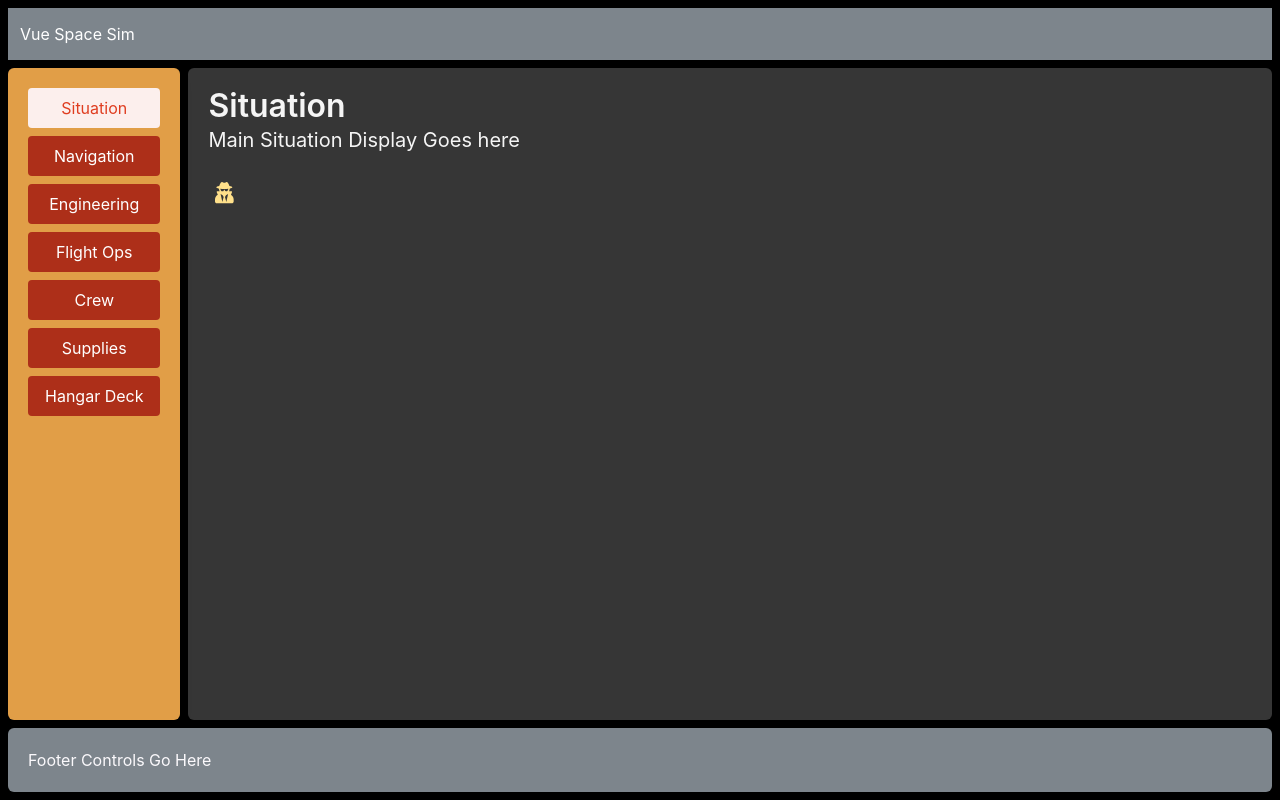
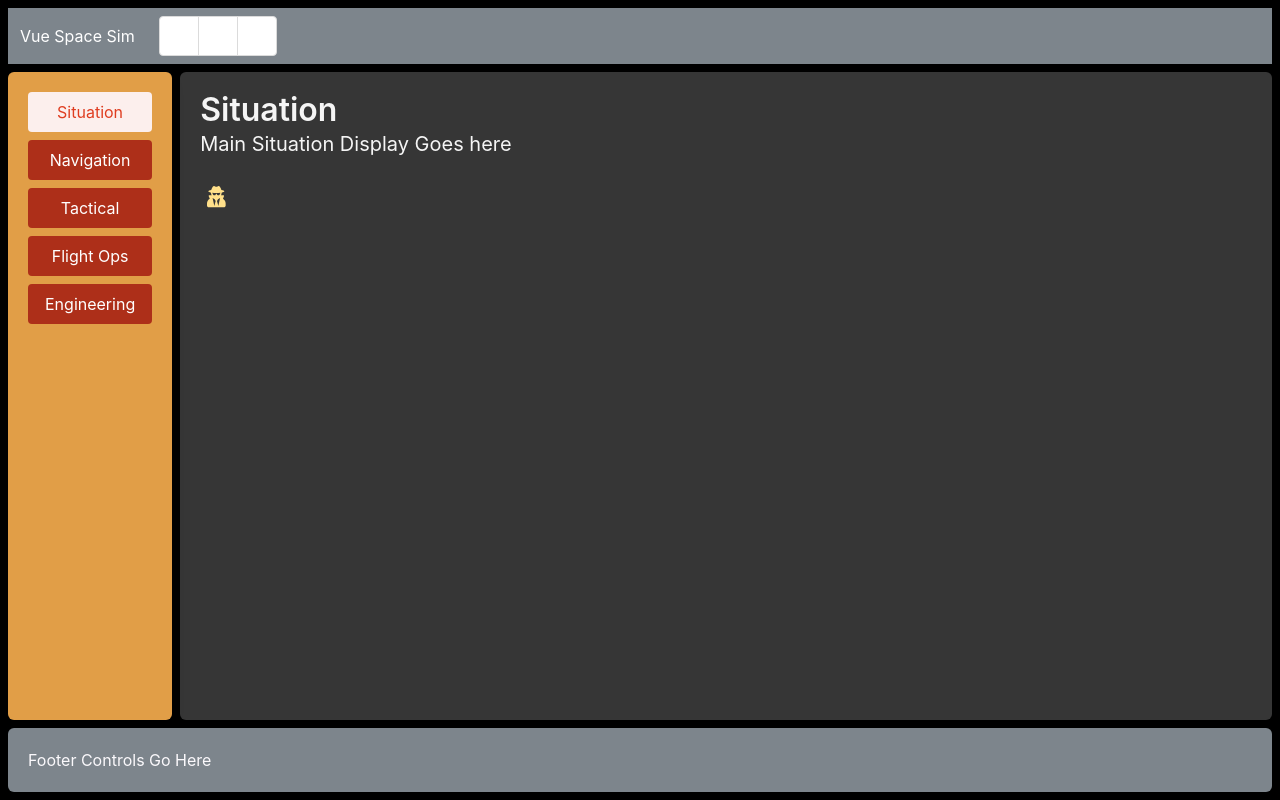
Before and after one commit to IntegerMan/vue-space-sim, a Vue app: page /situation in a window 1280 px wide. Built offline with nearby package versions, Linux system fonts and the light colour scheme.

Commit message:
Tasks and WIP on the time control

```diff
--- a/src/assets/styles/bulma.scss
+++ b/src/assets/styles/bulma.scss
@@ -6,4 +6,25 @@ $danger: #d25d5d;
 $success: #76b894;
 $text: #fbf9fc;
 
+/* width */
+::-webkit-scrollbar {
+    width: 20px;
+}
+
+/* Track */
+::-webkit-scrollbar-track {
+    box-shadow: inset 0 0 5px $background;
+}
+
+/* Handle */
+::-webkit-scrollbar-thumb {
+    background: $primary;
+    border-radius: 10px;
+}
+
+/* Handle on hover */
+::-webkit-scrollbar-thumb:hover {
+    background: $link;
+}
+
 @import '../node_modules/bulma/bulma.sass';
--- /dev/null
+++ b/src/components/GameSpeedControl.vue
@@ -0,0 +1,31 @@
+<template>
+    <div class="field has-addons has-text-dark">
+        <p class="control">
+            <button class="button">
+                <span class="icon is-small">
+                    <font-awesome-icon icon="fa-pause"></font-awesome-icon>
+                </span>
+            </button>
+        </p>
+        <p class="control">
+            <button class="button">
+                <span class="icon is-small">
+                    <font-awesome-icon icon="fa-play"></font-awesome-icon>
+                </span>
+            </button>
+        </p>
+        <p class="control">
+            <button class="button">
+                <span class="icon is-small">
+                    <font-awesome-icon icon="fa-forward"></font-awesome-icon>
+                </span>
+            </button>
+        </p>
+    </div>
+</template>
+
+<script>
+export default {
+    name: 'GameSpeedControl',
+};
+</script>
--- a/src/components/NavButton.vue
+++ b/src/components/NavButton.vue
@@ -7,6 +7,7 @@
 <script>
 export default {
     name: 'NavButton',
+
     props: ['to'],
 };
 </script>
--- a/src/components/NavHeader.vue
+++ b/src/components/NavHeader.vue
@@ -1,9 +1,21 @@
 <template>
     <nav class="navbar is-info" role="navigation">
         <div class="navbar-brand">
-            <div class="navbar-item">
-                Vue Space Sim
-            </div>
+            <div class="navbar-item">Vue Space Sim</div>
+        </div>
+        <div class="navbar-item">
+            <game-speed-control />
         </div>
     </nav>
 </template>
+
+<script>
+import GameSpeedControl from '@/components/GameSpeedControl.vue';
+
+export default {
+    name: 'NavHeader',
+    components: {
+        GameSpeedControl,
+    },
+};
+</script>
--- a/src/components/NavSidebar.vue
+++ b/src/components/NavSidebar.vue
@@ -2,11 +2,9 @@
     <nav role="navigation">
         <nav-button class="is-fullwidth" :to="{ name: 'Situation' }">Situation</nav-button>
         <nav-button class="is-fullwidth" :to="{ name: 'Nav' }">Navigation</nav-button>
+        <nav-button class="is-fullwidth" :to="{ name: 'Tactical' }">Tactical</nav-button>
+        <nav-button class="is-fullwidth" :to="{ name: 'Flight' }">Flight Ops</nav-button>
         <nav-button class="is-fullwidth" :to="{ name: 'Engineering' }">Engineering</nav-button>
-        <nav-button class="is-fullwidth" :to="{ name: 'Flight' }">Flight Ops</nav-button>
-        <nav-button class="is-fullwidth" :to="{ name: 'Crew' }">Crew</nav-button>
-        <nav-button class="is-fullwidth" :to="{ name: 'Supplies' }">Supplies</nav-button>
-        <nav-button class="is-fullwidth" :to="{ name: 'HangarDeck' }">Hangar Deck</nav-button>
     </nav>
 </template>
 
```
Also changed, not shown: 1 other file (tests, documents, lock files or other folders).
